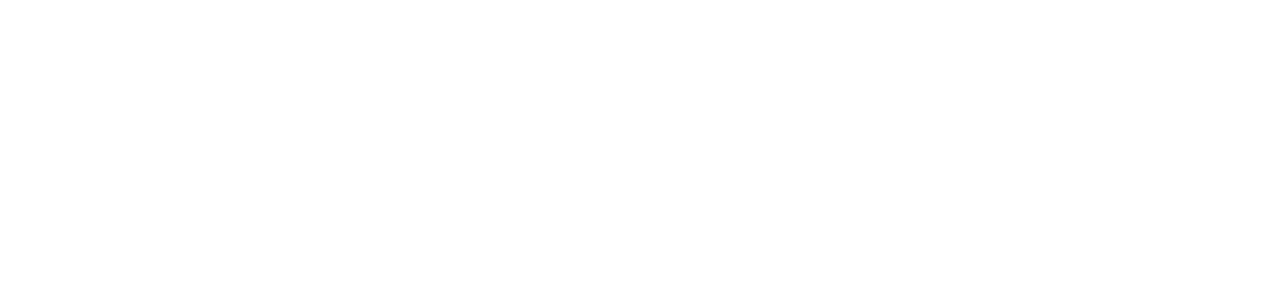
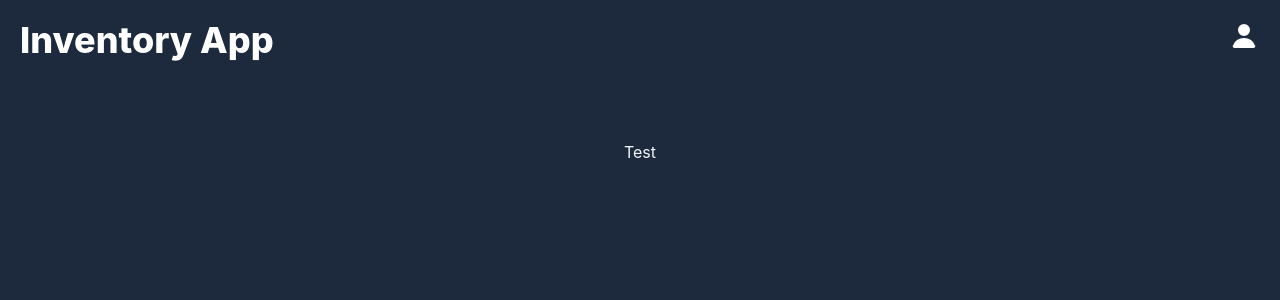
Before and after one commit to aayusht200/inventory-application, a React (Vite) app in the folder client/: page / in a window 1280 px wide. Shown: the top 300 px of the page. Built offline with nearby package versions, Linux system fonts and the light colour scheme.

Commit message:
feat: create Page component; update Login, Signup, and ErrorPage components to use Page; enhance Products page with header and user navigation; add productService for fetching products; update App.css for icon styling; add README with project details and setup instructions

```diff
--- a/client/src/App.css
+++ b/client/src/App.css
@@ -204,3 +204,9 @@
 @theme {
   --animate-spin-once: spin 500ms linear 1;
 }
+
+@layer components {
+  .icon {
+    @apply size-4 cursor-pointer md:size-6 lg:size-8;
+  }
+}
--- a/client/src/components/ErrorPage.tsx
+++ b/client/src/components/ErrorPage.tsx
@@ -1,4 +1,4 @@
-import { Card } from "./Card";
+import { Page } from "./Page";
 
 interface ErrorPageProps {
   code: number;
@@ -7,10 +7,10 @@
 
 const ErrorPage = ({ code, title }: ErrorPageProps) => {
   return (
-    <Card>
+    <Page>
       <h1>{code}</h1>
       <h2>{title}</h2>
-    </Card>
+    </Page>
   );
 };
 
--- a/client/src/components/Card.tsx
+++ b/client/src/components/Page.tsx
@@ -1,16 +1,16 @@
 import type { ReactNode } from "react";
 
-interface CardProps {
+interface PageProps {
   header?: ReactNode;
   children: ReactNode;
   footer?: ReactNode;
   className?: string;
 }
 
-const Card = ({ header, children, footer, className }: CardProps) => {
+const Page = ({ header, children, footer, className }: PageProps) => {
   return (
     <div
-      className={`card bg-card text-text flex h-dvh w-dvw flex-col gap-20 p-5 ${className ?? ""}`}
+      className={`page bg-card text-text flex h-dvh w-dvw flex-col gap-20 p-5 ${className ?? ""}`}
     >
       {header && <div className="">{header} </div>}
       <div className="flex h-full items-start justify-center">{children}</div>
@@ -19,4 +19,4 @@
   );
 };
 
-export { Card };
+export { Page };
--- /dev/null
+++ b/client/src/helperFunctions/productService.ts
@@ -0,0 +1,3 @@
+const getAllProduct = () => {};
+
+export { getAllProduct };
--- a/client/src/pages/Login.tsx
+++ b/client/src/pages/Login.tsx
@@ -1,7 +1,7 @@
 import { useContext, useState } from "react";
 import { useNavigate } from "react-router-dom";
 import { Button } from "../components/Button";
-import { Card } from "../components/Card";
+import { Page } from "../components/Page";
 import { Header } from "../components/Header";
 import { Input } from "../components/Input";
 import { InputError } from "../components/InputError";
@@ -49,7 +49,7 @@
       title="Inventory App / Login"
       rightContent={
         <HomeIcon
-          className="size-4 cursor-pointer md:size-6 lg:size-8"
+          className="icon"
           onClick={() => {
             navigate("/products");
           }}
@@ -58,7 +58,7 @@
     />
   );
   return (
-    <Card className="login" header={headercontent}>
+    <Page className="login" header={headercontent}>
       <form
         onSubmit={handleSubmit}
         className="text-md bg-surface flex flex-col items-center gap-4 rounded-2xl p-8 shadow md:text-lg lg:text-xl"
@@ -99,7 +99,7 @@
           />
         </div>
       </form>
-    </Card>
+    </Page>
   );
 };
 
--- a/client/src/pages/Products.tsx
+++ b/client/src/pages/Products.tsx
@@ -1,10 +1,29 @@
+import { Page } from "../components/Page";
+import { Header } from "../components/Header";
+import { UserIcon } from "@heroicons/react/16/solid";
+import { getAllProduct } from "../helperFunctions/productService";
+import { useNavigate } from "react-router-dom";
+import { useContext } from "react";
+import { AuthContext } from "../context/AuthContext";
 
 const Products = () => {
-  return (
-    <div className="size-6">
-
-    </div>
+  const navigate = useNavigate();
+  const { user } = useContext(AuthContext);
+  const headercontent = (
+    <Header
+      title="Inventory App"
+      rightContent={
+        <UserIcon
+          className="icon"
+          onClick={() => {
+            if (user.role != "admin") navigate("/login");
+            else navigate("/signup");
+          }}
+        />
+      }
+    />
   );
+  return <Page header={headercontent}>Test</Page>;
 };
 
 export { Products };
--- a/client/src/pages/Signup.tsx
+++ b/client/src/pages/Signup.tsx
@@ -1,7 +1,7 @@
 import { AuthContext } from "../context/AuthContext";
 import React, { useContext, useState } from "react";
 import { Header } from "../components/Header";
-import { Card } from "../components/Card";
+import { Page } from "../components/Page";
 import { Input } from "../components/Input";
 import { ResetButton } from "../components/ResetButton";
 import { Button } from "../components/Button";
@@ -56,7 +56,7 @@
       title="Inventory App / Signup"
       rightContent={
         <HomeIcon
-          className="size-4 cursor-pointer md:size-6 lg:size-8"
+          className="icon"
           onClick={() => {
             navigate("/products");
           }}
@@ -65,7 +65,7 @@
     />
   );
   return (
-    <Card header={headercomponent}>
+    <Page header={headercomponent}>
       <form
         onSubmit={signup}
         className="text-md bg-surface flex flex-col items-center gap-4 rounded-2xl p-8 shadow md:text-lg lg:text-xl"
@@ -125,7 +125,7 @@
           <Button type="submit" content="Signup" className="" />
         </div>
       </form>
-    </Card>
+    </Page>
   );
 };
 
```
Also changed, not shown: 1 other file (tests, documents, lock files or other folders).
